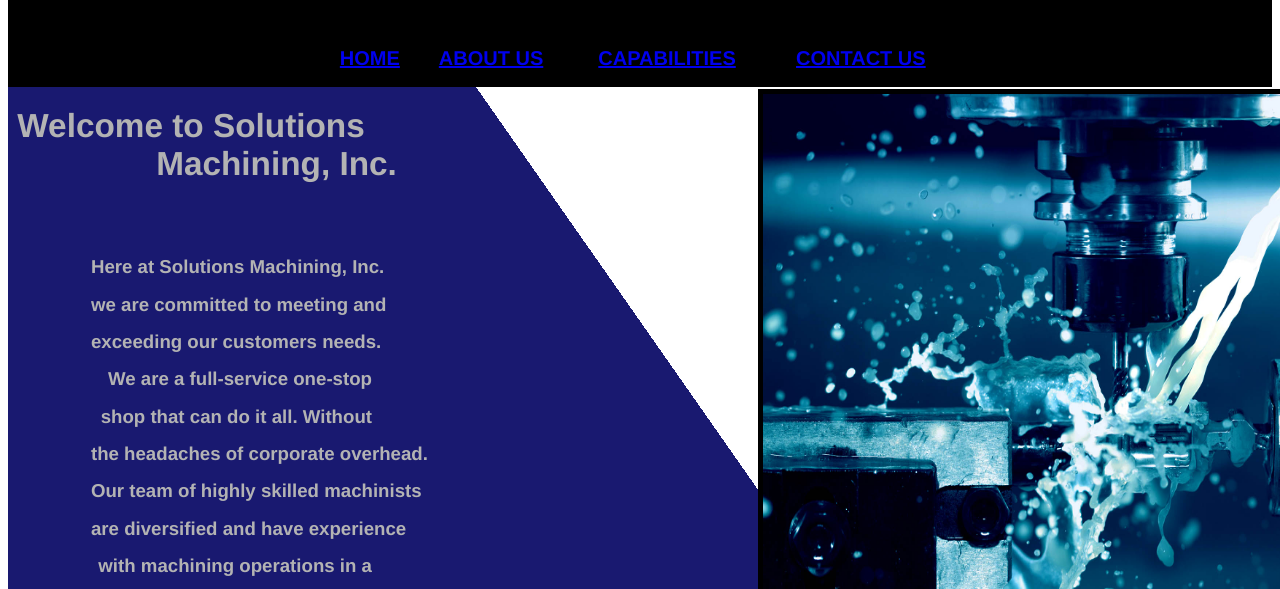
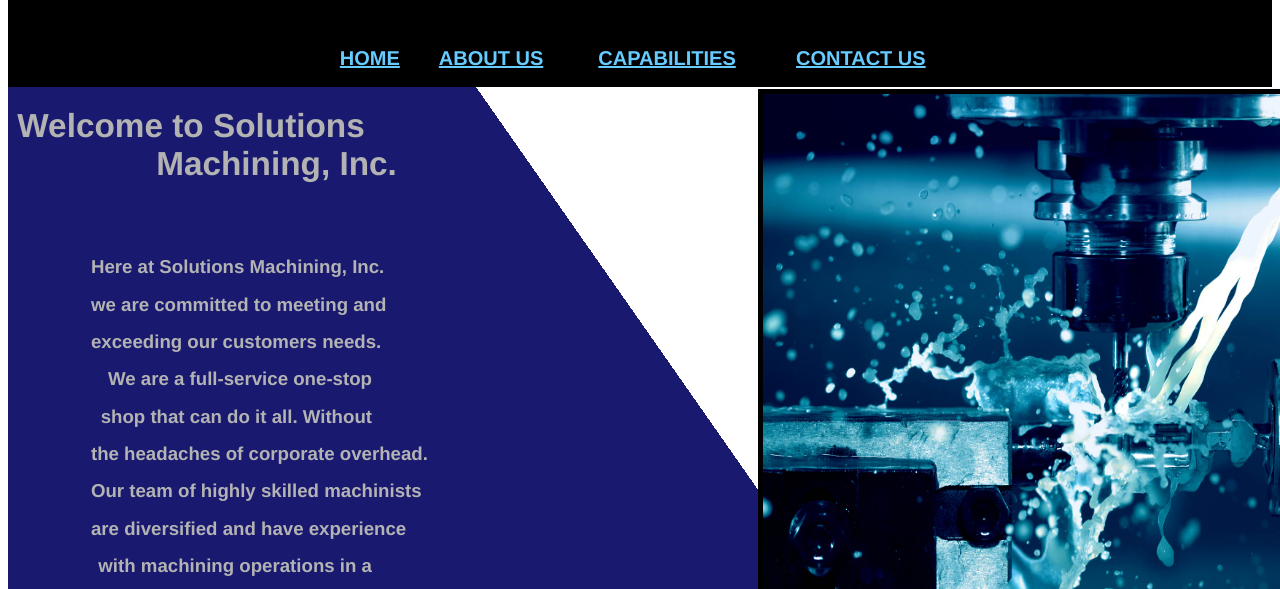
Before and after one commit to jstrelka/Solutions-Machining-Website, a plain HTML site: page public_html/index.html in a window 1280 px wide. Shown: the part 211-800 px from the top of the page. Drawn offline with Linux system fonts and the light colour scheme; some packages are replaced by stand-ins of ours.

Commit message:
Change navigation link colors. ex(about us, home, etc.)

```diff
--- a/public_html/index.html
+++ b/public_html/index.html
@@ -5,10 +5,13 @@
         <title>Solutions Machining Inc.</title>
         <style type="text/css">
             a.a_phone_header1 {
-                color:crimson;
+                color: crimson;
+            }
+            a.a_phone_header2 {
+                color: #66ccff;
             }
             a:visited{
-                color: blue;
+                color: white;
             }
             body.body1{
                 font-family: Helvetica, "open sans", "Times New Roman", serif;
@@ -171,7 +174,6 @@
                 vertical-align: text-top;
             }
             td.td3_header1 {
-                color: blue;
                 font-size: 15pt; font-weight: 900;
                 padding-bottom: 15px;
                 text-align: center;
@@ -211,10 +213,10 @@
                 <nav>
                     <table class='table2_header1'>
                         <tr class='tr2_header1'>
-                            <td class='td3_header1'><a href="index.html">HOME</a></td>
-                            <td class='td3_header1'><a href="about_us.html">ABOUT US</a></td>
-                            <td class='td3_header1'><a href="capabilities.html">CAPABILITIES</a></td>
-                            <td class='td3_header1'><a href="contact_us.html">CONTACT US</a></td>
+                            <td class='td3_header1'><a class="a_phone_header2" href="index.html">HOME</a></td>
+                            <td class='td3_header1'><a class="a_phone_header2" href="about_us.html">ABOUT US</a></td>
+                            <td class='td3_header1'><a class="a_phone_header2" href="capabilities.html">CAPABILITIES</a></td>
+                            <td class='td3_header1'><a class="a_phone_header2" href="contact_us.html">CONTACT US</a></td>
                         </tr>
                     </table>
                 </nav>
```
Also changed, not shown: public_html/about_us.html (+8 -5 lines), public_html/capabilities.html (+8 -5 lines), public_html/contact_us.html (+8 -5 lines), 1 other file.
